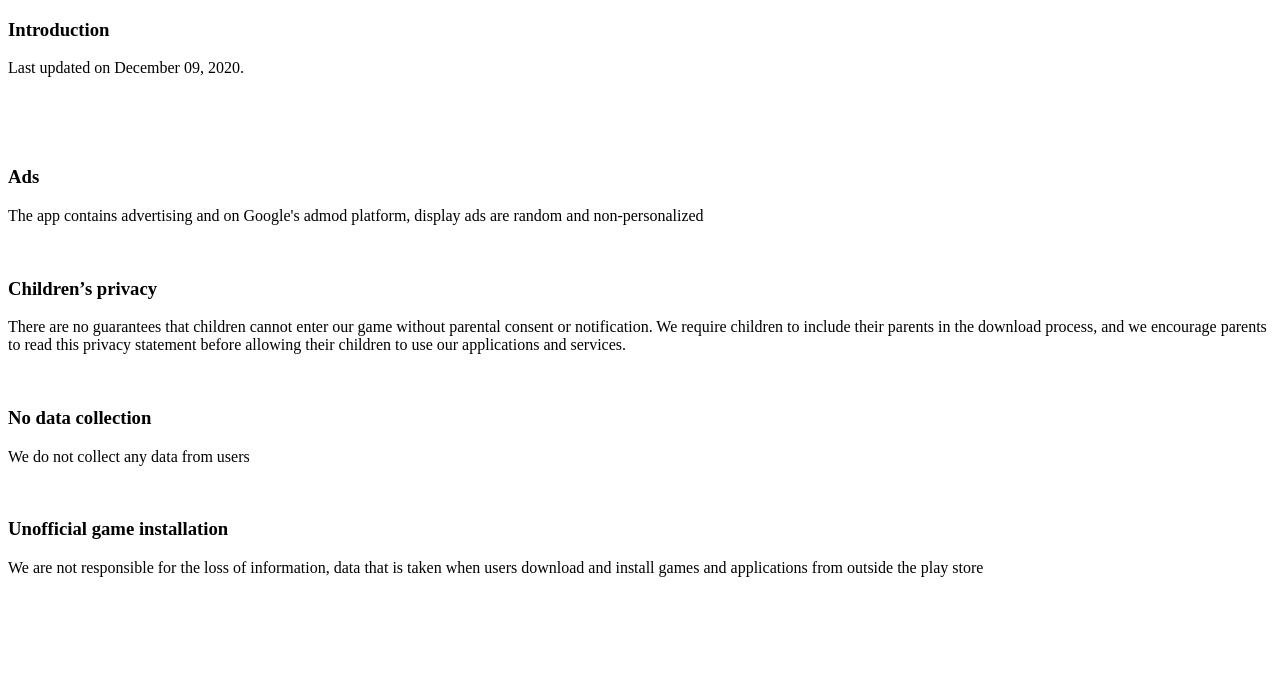
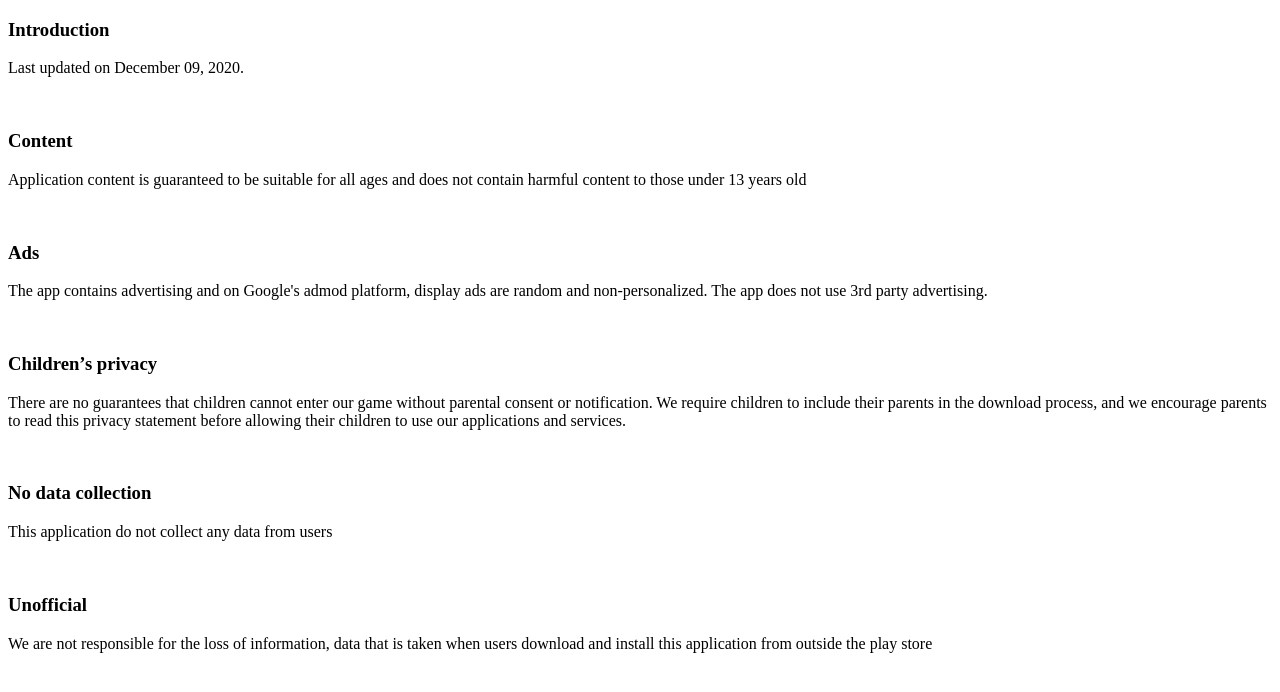
Before and after one commit to tientranzt/privacy, a plain HTML site: page index.html in a window 1280 px wide. Drawn offline with Linux system fonts and the light colour scheme.

Commit message:
update policy

```diff
--- a/index.html
+++ b/index.html
@@ -1,26 +1,36 @@
 <!DOCTYPE html>
 <html lang="en">
+
 <head>
     <meta charset="UTF-8">
     <meta name="viewport" content="width=device-width, initial-scale=1.0">
     <title>Privacy</title>
 </head>
+
 <body>
     <h3>Introduction</h3>
     <p>Last updated on December 09, 2020.</p>
     <br>
-    <br>
+    <h3>Content</h3>
+    <p>Application content is guaranteed to be suitable for all ages and does not contain harmful content to those under
+        13 years old</p>
     <br>
     <h3>Ads</h3>
-    <p>The app contains advertising and on Google's admod platform, display ads are random and non-personalized</p>
+    <p>The app contains advertising and on Google's admod platform, display ads are random and non-personalized. The app
+        does not use 3rd party advertising.
+    </p>
     <br>
     <h3>Children’s privacy</h3>
-    <p>There are no guarantees that children cannot enter our game without parental consent or notification. We require children to include their parents in the download process, and we encourage parents to read this privacy statement before allowing their children to use our applications and services.</p>
+    <p>There are no guarantees that children cannot enter our game without parental consent or notification. We require
+        children to include their parents in the download process, and we encourage parents to read this privacy
+        statement before allowing their children to use our applications and services.</p>
     <br>
     <h3>No data collection</h3>
-    <p>We do not collect any data from users</p>
+    <p>This application do not collect any data from users</p>
     <br>
-    <h3>Unofficial game installation</h3>
-    <p>We are not responsible for the loss of information, data that is taken when users download and install games and applications from outside the play store</p>
+    <h3>Unofficial</h3>
+    <p>We are not responsible for the loss of information, data that is taken when users download and install this
+        application from outside the play store</p>
 </body>
+
 </html>
```
